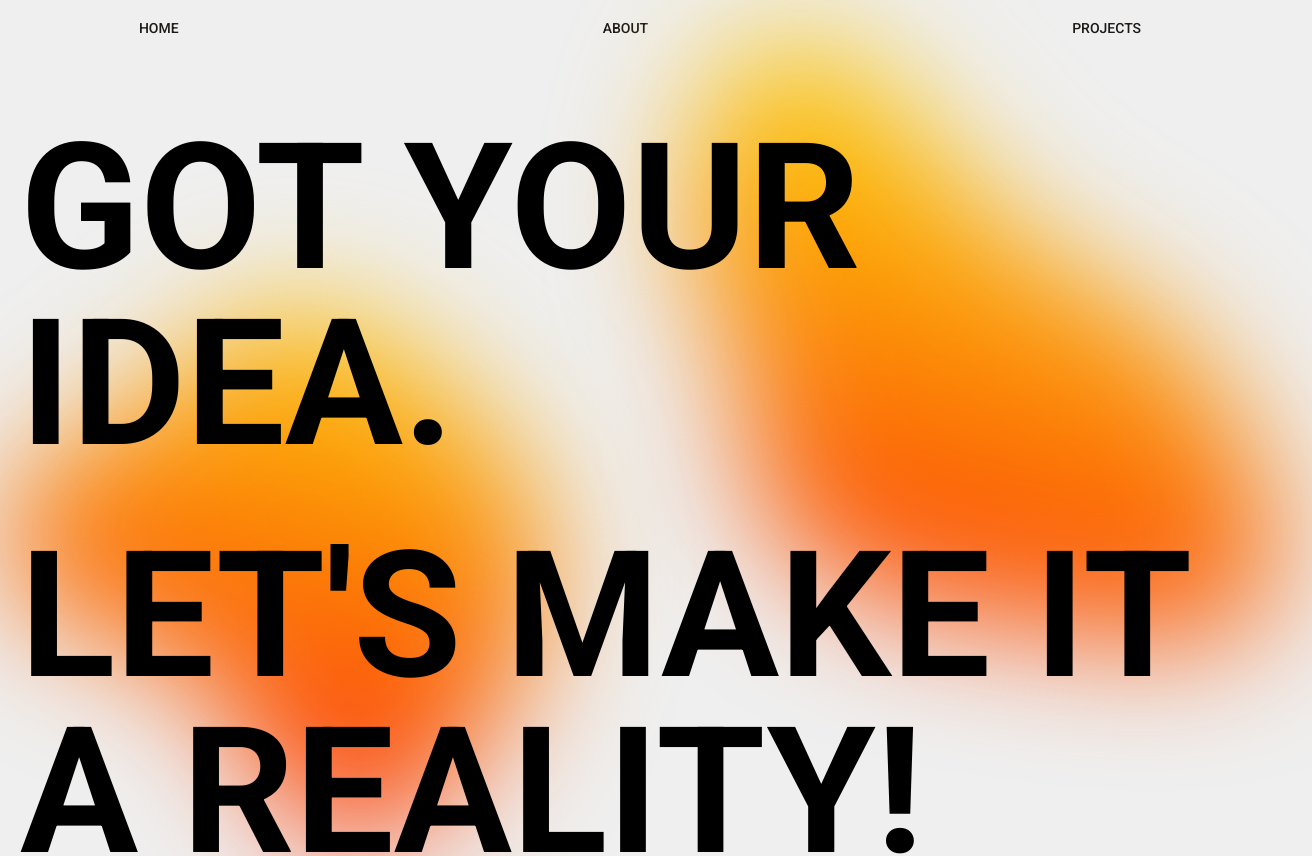
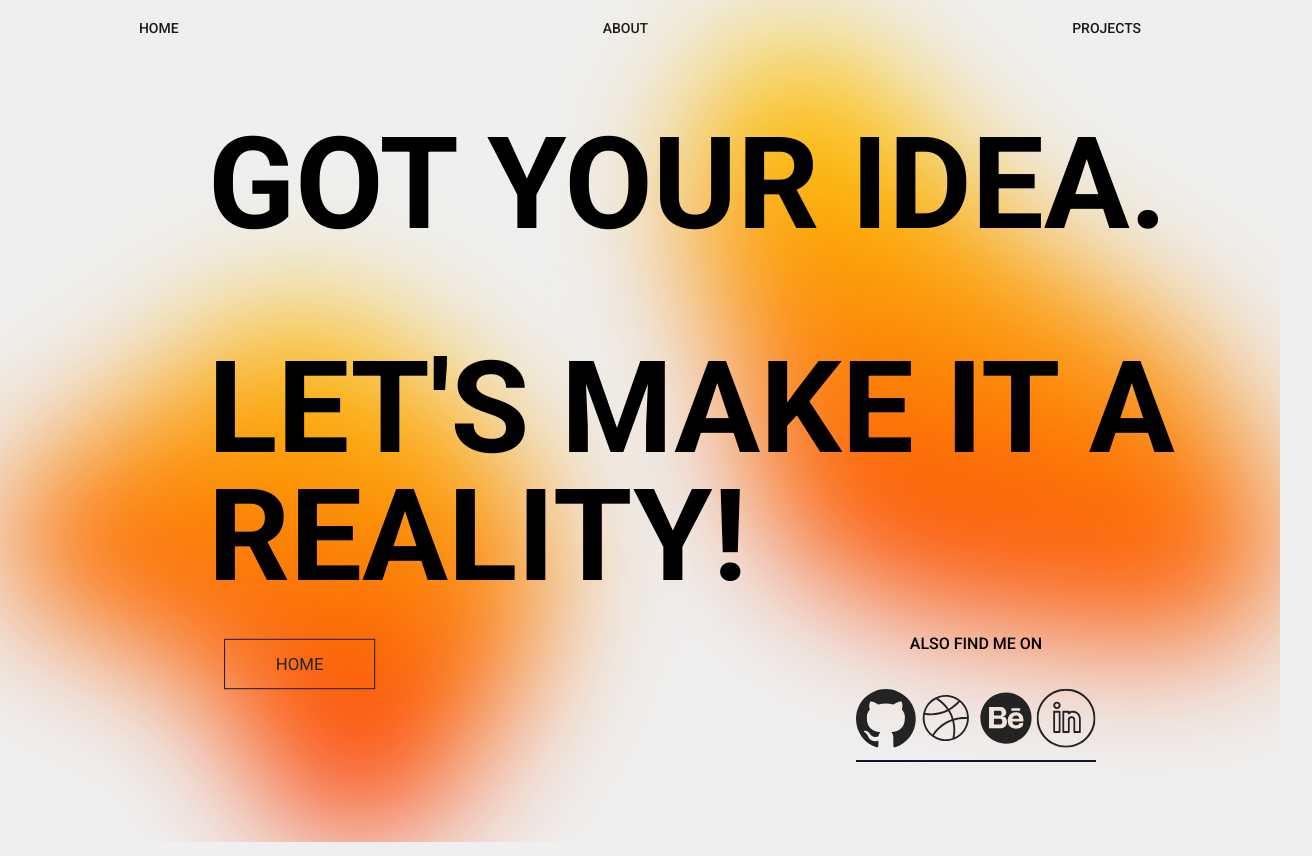
Before and after one commit to DevilsDomain/React-Portfolio, a Next.js app: page /contact/sent in a window 1280 px wide. Shown: the top 856 px of the page, 1312 px wide, since content can reach past the window. Built offline with nearby package versions, Linux system fonts and the light colour scheme.

Commit message:
sent page: desktop view done

```diff
--- a/src/app/contact/sent/page.tsx
+++ b/src/app/contact/sent/page.tsx
@@ -13,27 +13,31 @@ import linkedin from '../../../../public/linkedin.svg'
 
 function page() {
   return (
-    <div className='relative flex flex-col items-center'>
+    <div className='relative flex flex-col items-center	'>
       <div className='z-0 h-screen w-screen absolute'>
           <Image src={sentTop} width={600} height={600} alt='blob top'
           className='blur-3xl absolute z-0 top-0 right-0 ml-44 zindex-1'/>
           <Image src={sentBottom} width={550} height={550} alt='blob top'
           className='blur-3xl absolute z-0 bottom-0 left-0 mr-40 zindex-1'/>
        </div>
-       <div className='relative flex flex-col items-center'>
-        <div className='text-6xl	font-bold mx-5	mt-20 mb-10 md:text-[11rem]'>
-          <h1 className='mb-14'>GOT YOUR IDEA.</h1>
+       <div className='relative flex flex-col overflow-x-hidden'>
+        <div className='text-6xl	font-bold mx-5	mt-20 mb-10 md:text-[8rem] md:ml-52'>
+          <h1 className='mb-14 md:mb-24'>GOT YOUR IDEA.</h1>
           <h1>{`LET'S MAKE IT A REALITY!`}</h1>
         </div>
-        <div className='flex flex-row w-full justify-center scale-105 mb-10	'>
+        <div className='flex flex-row w-full justify-center scale-105 mb-10 md:justify-start md:ml-64 '>
           <Button type='secondary' link='home'>HOME</Button>
         </div>
-        <h2 className='text-base font-medium	mb-5'>ALSO FIND ME ON</h2>
-        <div className='flex flex-col gap-y-3'>
-          <Image src={github} width={60} height={60} alt='github icon' />
-          <Image src={dribbble} width={60} height={60} alt='dribbble icon' />
-          <Image src={behance} width={60} height={60} alt='behance icon' />
-          <Image src={linkedin} width={60} height={60} alt='linkedin icon' />
+        <div className='flex flex-col gap-y-3 items-center md:-mt-24 md:-mr-96 md:ml-72'>
+          <div>
+            <h2 className='text-base font-medium	mb-5'>ALSO FIND ME ON</h2>
+          </div>
+          <div className='md:flex md: flex-row md:border-b-2 md:border-slate-900 md:pb-3 md:mb-20'>
+            <Image src={github} width={60} height={60} alt='github icon' />
+            <Image src={dribbble} width={60} height={60} alt='dribbble icon' />
+            <Image src={behance} width={60} height={60} alt='behance icon' />
+            <Image src={linkedin} width={60} height={60} alt='linkedin icon' />
+          </div>
         </div>
        </div>
     </div>
```
